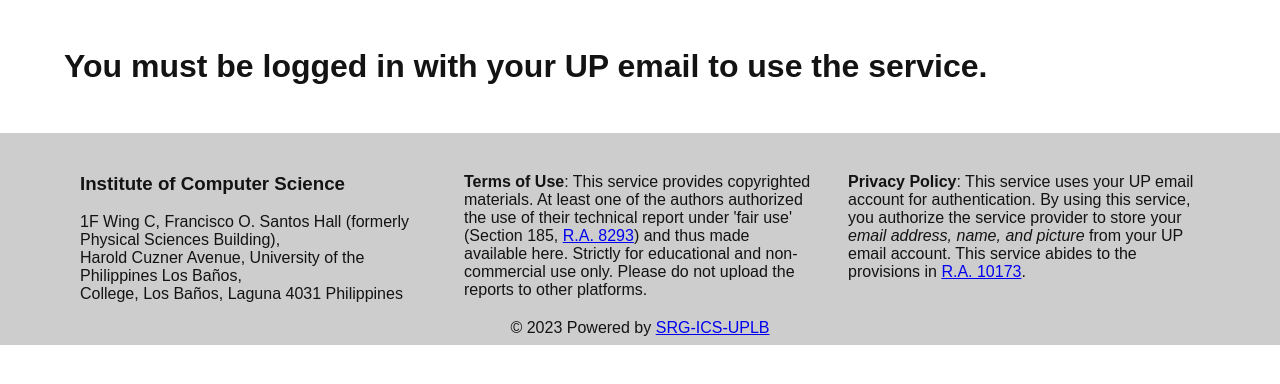
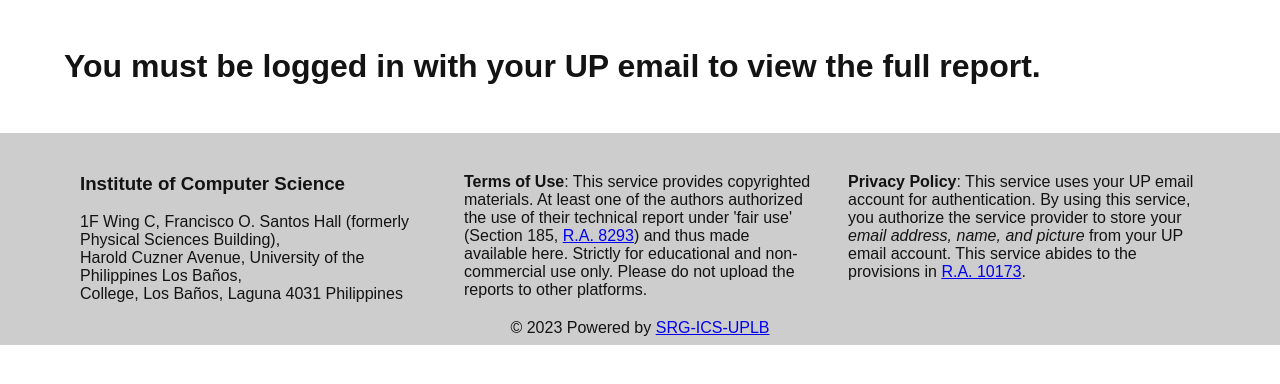
Before and after one commit to srg-ics-uplb/srg-sp-searcher, a Python web app: template app/templates/login.html in a window 1280 px wide. Shown: the part 80-464 px from the top of the page. Run offline with Jinja, Linux system fonts and the light colour scheme; the template is opened without the code that fills it, so the values that code supplies are empty; some libraries are stand-ins or nearby versions.

Commit message:
edit: changed message to login first to view report

```diff
--- a/app/templates/login.html
+++ b/app/templates/login.html
@@ -3,5 +3,5 @@
 {% block title %}Login{% endblock %}
 
 {% block main %}
-  <h1>You must be logged in with your UP email to use the service.</h1>
+  <h1>You must be logged in with your UP email to view the full report.</h1>
 {% endblock %}
```
Also changed, not shown: 1 other file.
